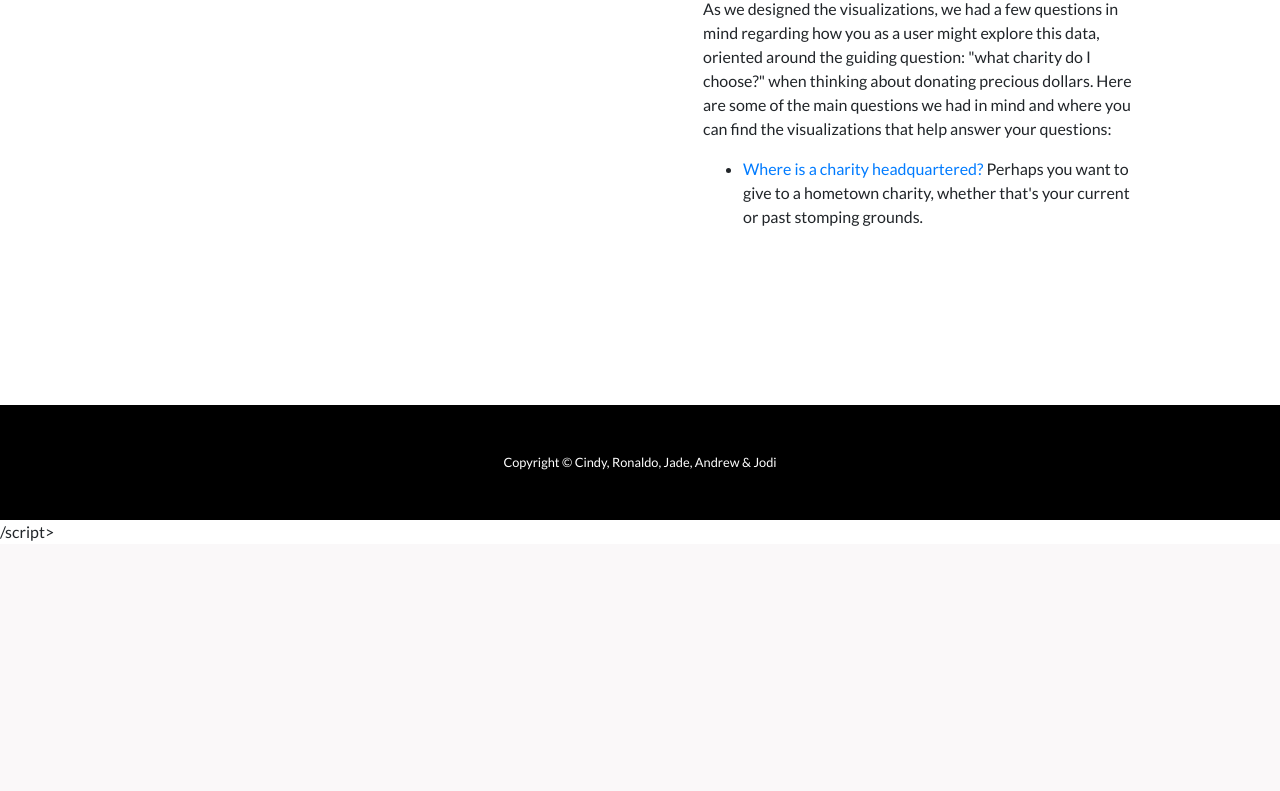
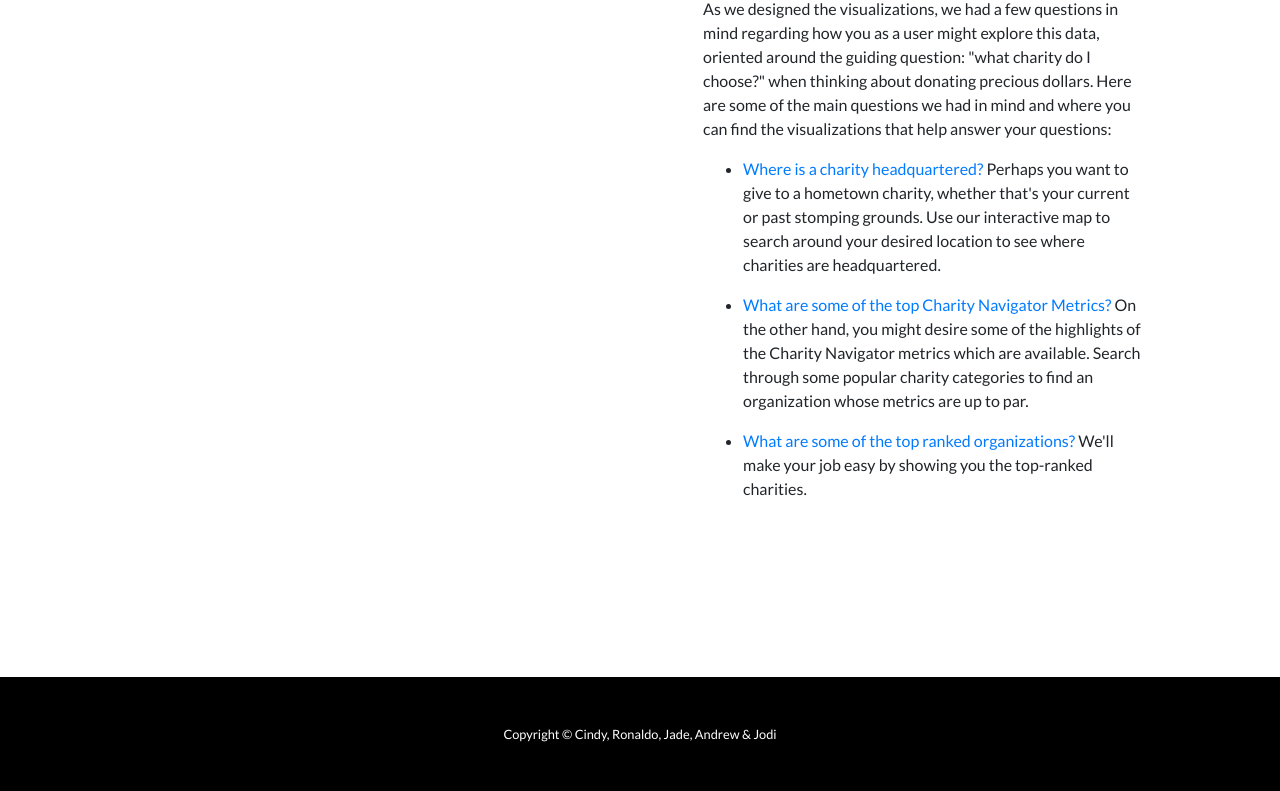
Before and after one commit to cindyreznikov/project2, a Python web app: template templates/index.html in a window 1280 px wide. Shown: the part 1499-2290 px from the top of the page. Before the commit the page ends 2040 px from the top, so only its background shows below. Run offline with Jinja, Linux system fonts and the light colour scheme; the template is opened without the code that fills it, so the values that code supplies are empty; some libraries are stand-ins or nearby versions.

Commit message:
some updates for user readability and interface

```diff
--- a/templates/index.html
+++ b/templates/index.html
@@ -98,10 +98,18 @@
             <p>As we designed the visualizations, we had a few questions in mind regarding how you as a user might explore this data, oriented around the guiding question: "what charity do I choose?" when thinking about donating precious dollars. Here are some of the main questions we had in mind and where you can find the visualizations that help answer your questions:
               <ul>
                <li>
-                 <!-- need to update with Flask App routes -->
                 <p><a href="/usmap">Where is a charity headquartered?</a>
-                  Perhaps you want to give to a hometown charity, whether that's your current or past stomping grounds.
-                  <!-- Or maybe an organization has caught your eye and you want to know more about it, starting with where it's located. Use our U.S. map to search by -- could we add in a search of the charities with a toolbar and it pops up the charity HQ  -->
+                  Perhaps you want to give to a hometown charity, whether that's your current or past stomping grounds. Use our interactive map to search around your desired location to see where charities are headquartered.
+                </p>
+               </li>
+               <li>
+                <p><a href="/metrics">What are some of the top Charity Navigator Metrics?</a>
+                  On the other hand, you might desire some of the highlights of the Charity Navigator metrics which are available. Search through some popular charity categories to find an organization whose metrics are up to par.
+                </p>
+               </li>
+               <li>
+                <p><a href="/scatter">What are some of the top ranked organizations?</a>
+                  We'll make your job easy by showing you the top-ranked charities.
                 </p>
                </li>
               </ul>
```
